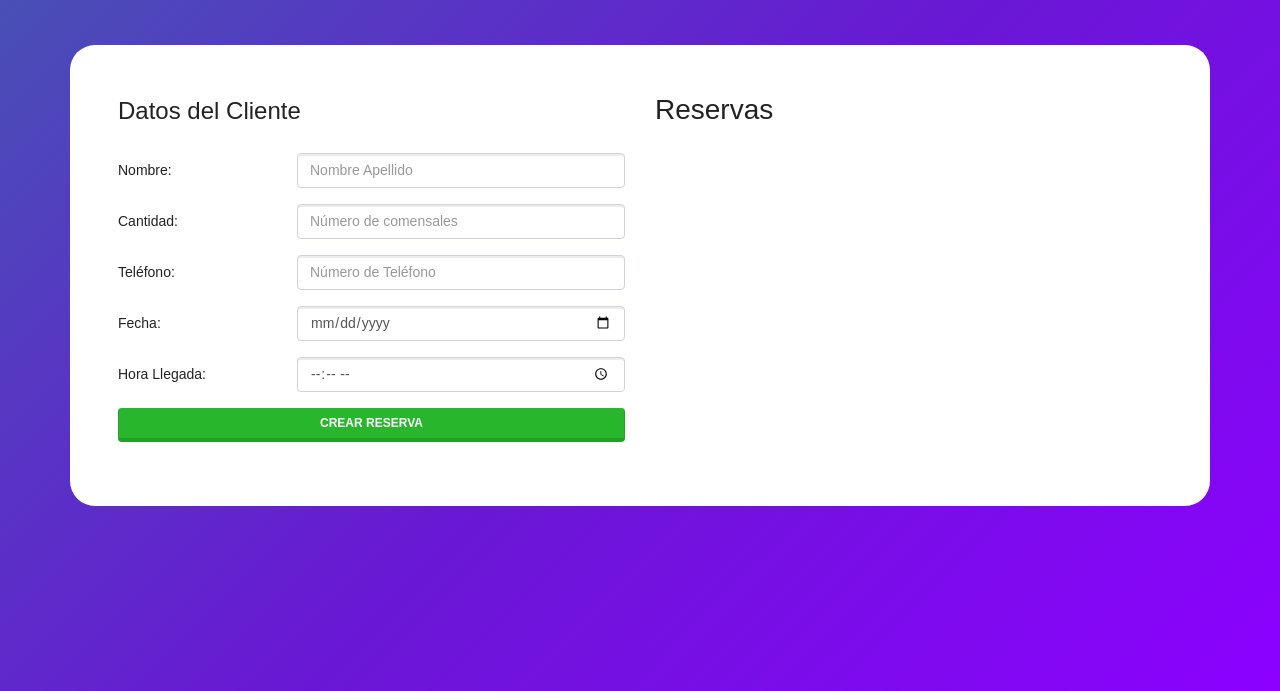
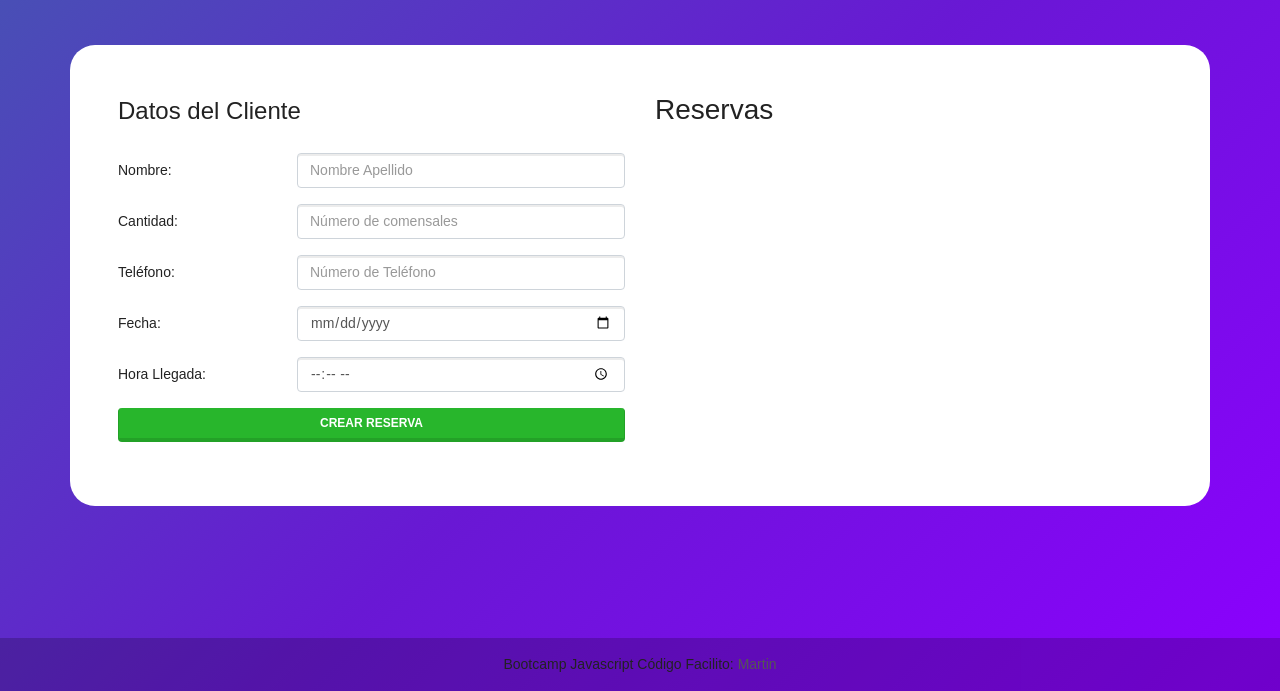
Before and after one commit to Mart994/CodigoFacilitoJS, a plain HTML site: page index.html in a window 1280 px wide. Shown: the part 109-800 px from the top of the page. Drawn offline with Linux system fonts and the light colour scheme.

Commit message:
agrego footer

```diff
--- a/index.html
+++ b/index.html
@@ -59,6 +59,15 @@
         </div> <!--.row-->
     </div><!--.container-->
 
+    <footer class="bg-light text-center text-lg-start">
+        <!-- Copyright -->
+        <div class="text-center p-3 fixed-bottom" style="background-color: rgba(0, 0, 0, 0.2);">
+          Bootcamp Javascript Código Facilito:
+          <a class="text-dark" href="#">Martin</a>
+        </div>
+        <!-- Copyright -->
+    </footer>
+
     <script type="module" src="js/app.js"></script>
 </body>
 </html>
```
